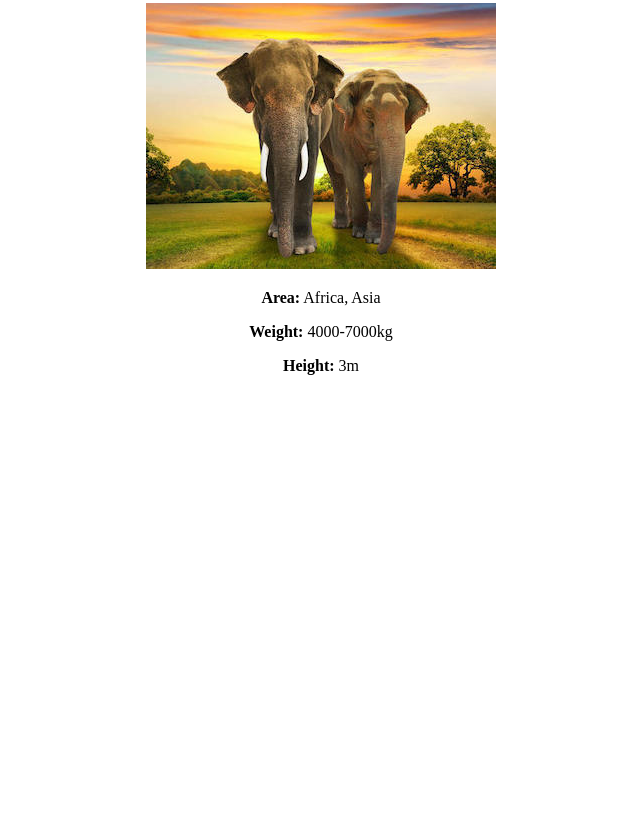
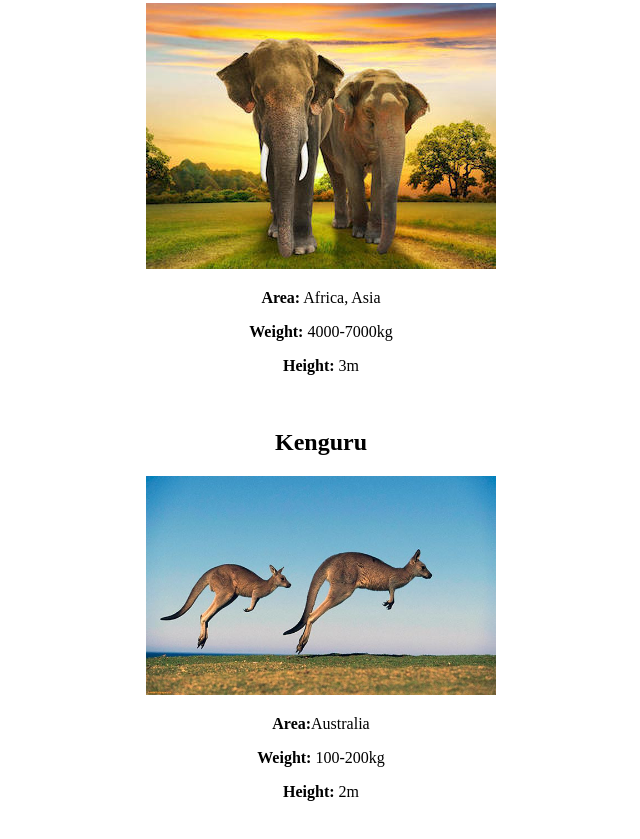
Before and after one commit to n0ser/isp391_Rudaev, a plain HTML site: page index.html in a window 1280 px wide. Shown: the part 794-1633 px from the top of the page, without its empty margins (319-959 px from the left). Before the commit the page ends 1211 px from the top, so only its background shows below. Drawn offline with Linux system fonts and the light colour scheme.

Commit message:
добавили кенгуру

```diff
--- a/index.html
+++ b/index.html
@@ -32,5 +32,12 @@
     <p><b>Height:</b> 3m</p>
     <br>
 
+    <h2>Kenguru</h2>
+    <img width=350px src="pictures/kenguru.jpg">
+    <p><b>Area:</b>Australia</p>
+    <p><b>Weight:</b> 100-200kg</p>
+    <p><b>Height:</b> 2m</p>
+    <br>
+
   </body>
 </html>
```
